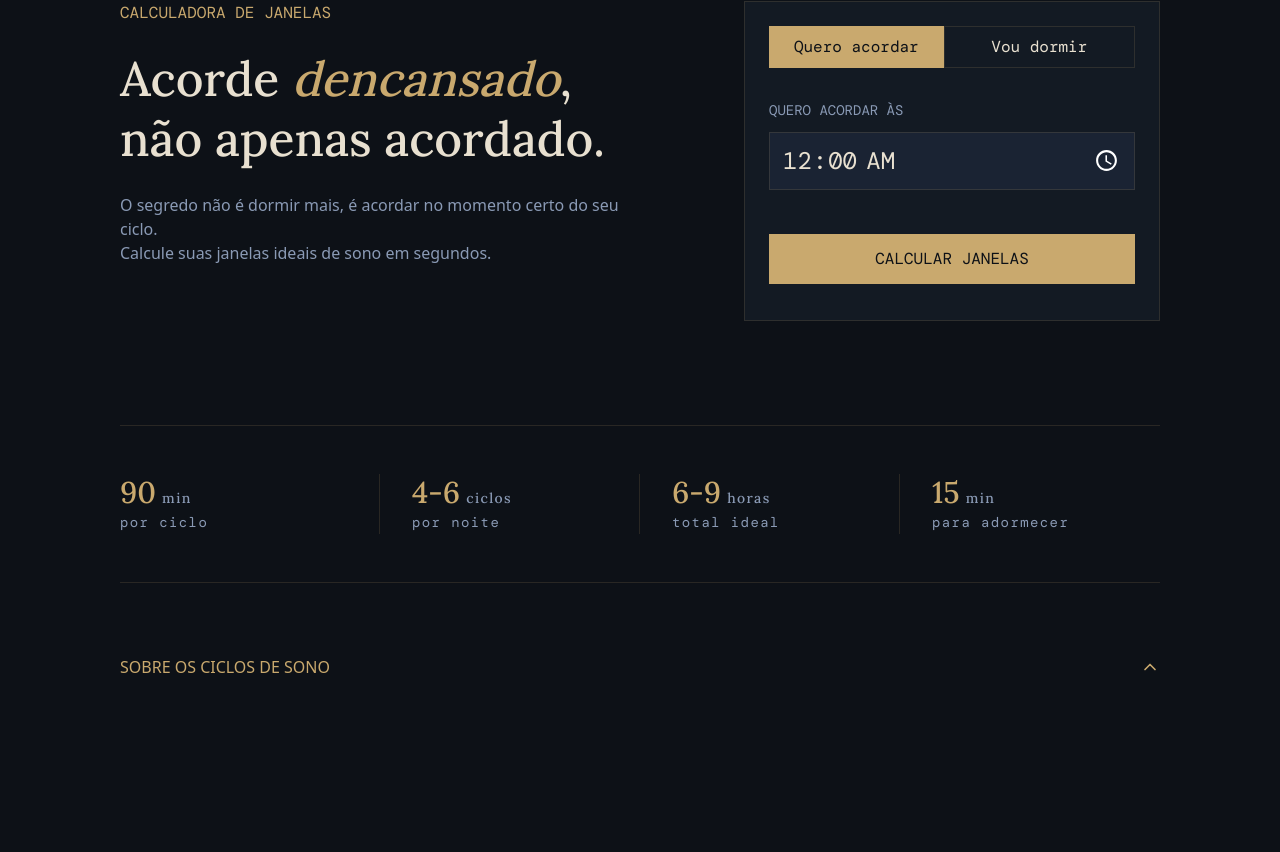
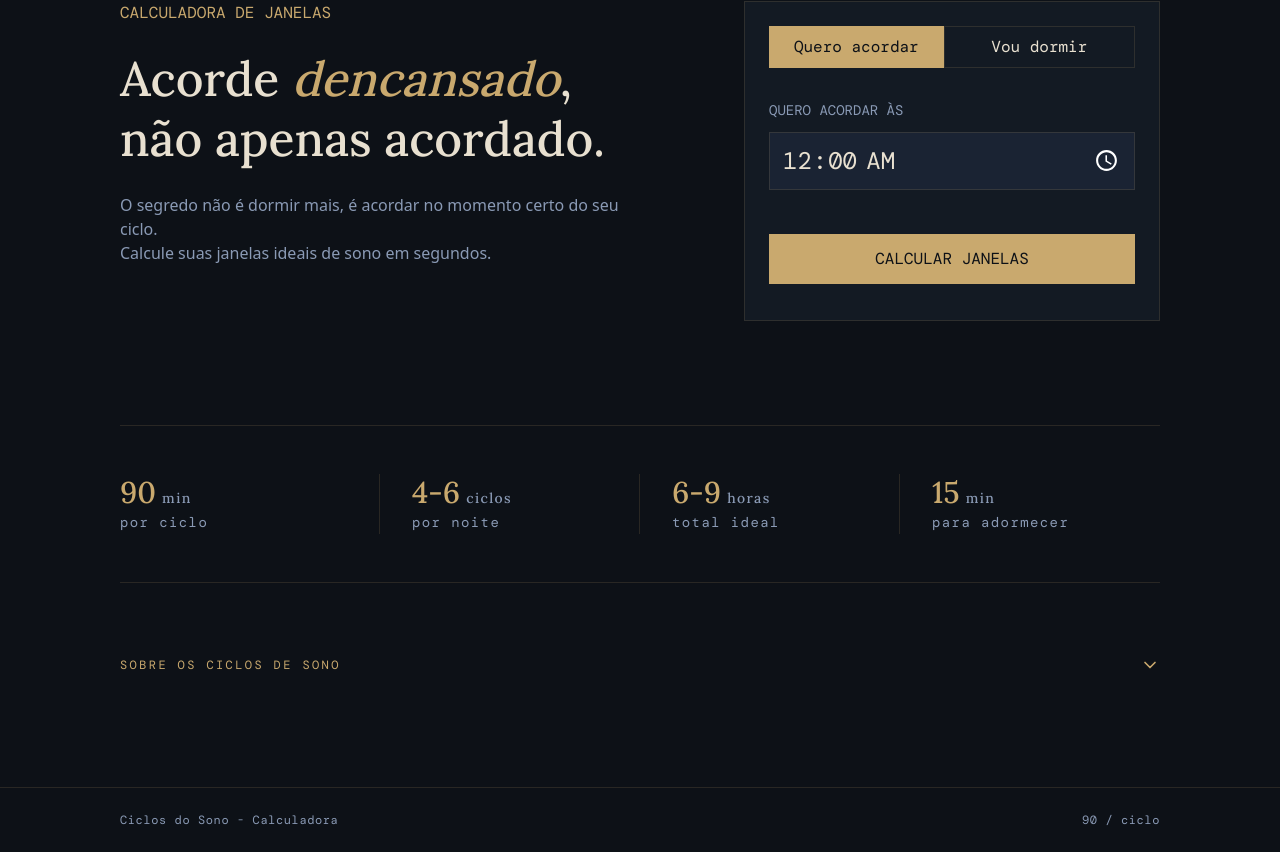
Before and after one commit to marialluiza/sleep-calculator, a Next.js app: page / in a window 1280 px wide. Shown: the part 160-1012 px from the top of the page. Before the commit the page ends 951 px from the top, so only its background shows below. Built offline with nearby package versions, Linux system fonts and the light colour scheme; a web font is replaced by a local one.

Commit message:
feat: implementa footer da página

```diff
--- a/src/app/layout.tsx
+++ b/src/app/layout.tsx
@@ -2,6 +2,7 @@ import { Lora, DM_Sans, DM_Mono } from "next/font/google";
 import type { Metadata } from "next";
 import "./globals.css";
 import HeaderComponent from "@/components/layout/Header";
+import FooterComponent from "@/components/layout/Footer";
 
 const lora = Lora({
   subsets: ["latin"],
@@ -34,12 +35,13 @@ export default function RootLayout({
 }>) {
   return (
     <html
-      lang="en"
+      lang="pt-br"
       className={`${lora.variable} ${dmSans.variable} ${dmMono.variable}`}
     >
       <body className="min-h-full flex flex-col">
         <HeaderComponent />
         {children}
+        <FooterComponent />
       </body>
     </html>
   );
--- /dev/null
+++ b/src/components/layout/Footer.tsx
@@ -0,0 +1,15 @@
+import Divider from "../ui/Divider";
+
+const FooterComponent = () => {
+  return (
+    <footer className="w-full ">
+      <Divider />
+      <div className="flex justify-between px-30 py-6 text-muted-foreground text-xs font-mono tracking-wider">
+        <h3>Ciclos do Sono - Calculadora</h3>
+        <p>90 / ciclo</p>
+      </div>
+    </footer>
+  );
+};
+
+export default FooterComponent;
--- a/src/components/sections/home/AboutCycles/AboutButton.tsx
+++ b/src/components/sections/home/AboutCycles/AboutButton.tsx
@@ -8,14 +8,20 @@ type AboutButtonProps = {
 const AboutButton = ({ chevronOpen, onClick }: AboutButtonProps) => {
   return (
     <button
-      className="w-full py-6 flex items-center justify-between cursor-pointer"
+      className="w-full py-6 flex items-center justify-between cursor-pointer font-mono"
       onClick={onClick}
     >
-      <span className="text-primary">SOBRE OS CICLOS DE SONO</span>
+      <span
+        className="text-primary text-xs tracking-widest"
+        style={{ letterSpacing: "0.2em" }}
+      >
+        SOBRE OS CICLOS DE SONO
+      </span>
+
       {chevronOpen ? (
+        <ChevronUp size={20} className="text-primary" />
+      ) : (
         <ChevronDown size={20} className="text-primary" />
-      ) : (
-        <ChevronUp size={20} className="text-primary" />
       )}
     </button>
   );
--- a/src/components/sections/home/AboutCycles/index.tsx
+++ b/src/components/sections/home/AboutCycles/index.tsx
@@ -1,3 +1,5 @@
+"use client";
+
 import { useState } from "react";
 import AboutButton from "./AboutButton";
 import AboutCardsGrid from "./AboutCardsGrid";
```
